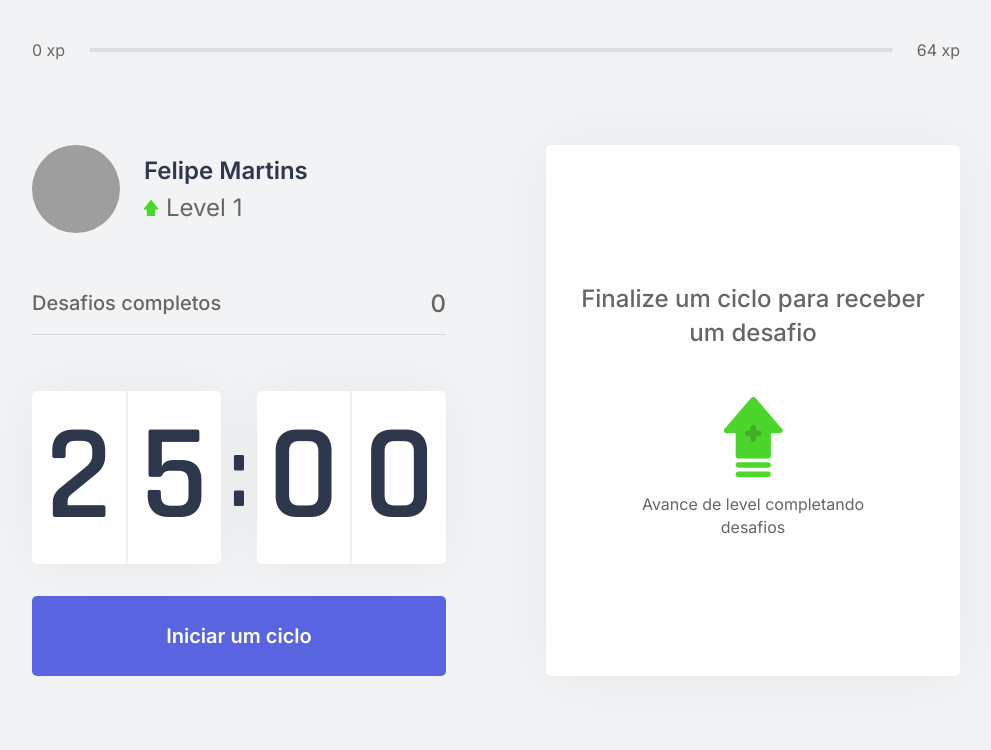
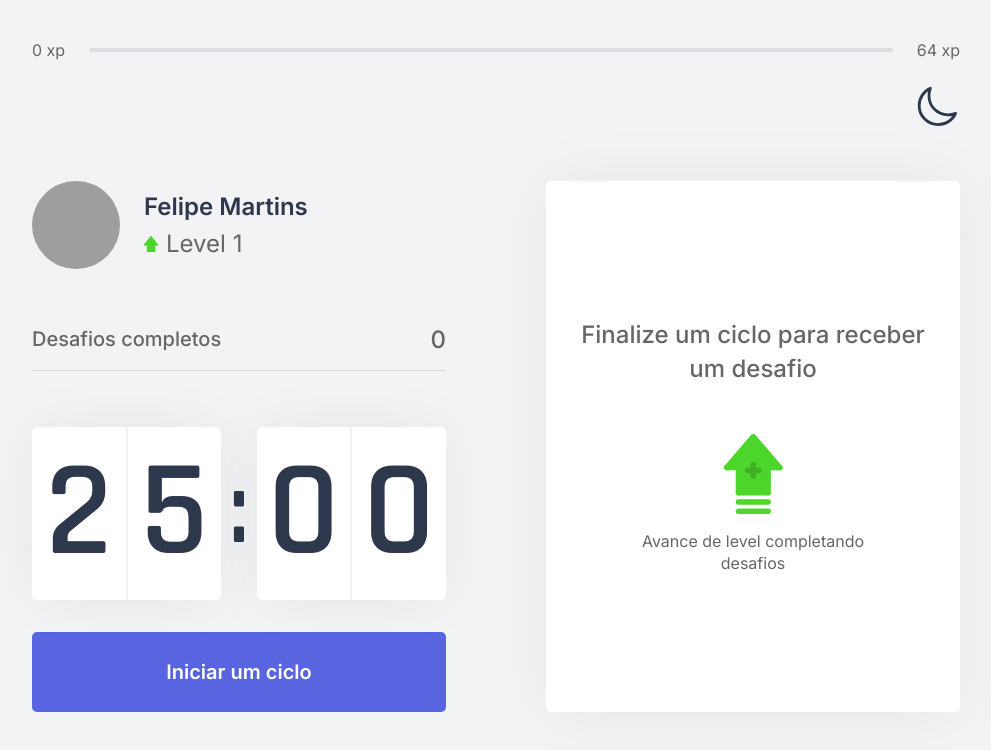
Before and after one commit to Felipe-martins1/moveit-nlw, a Next.js app: page / in a window 1280 px wide. Shown: the top 750 px of the page, without its empty margins (144-1135 px from the left). Built offline with nearby package versions, Linux system fonts and the light colour scheme; grey boxes are pictures that could not be loaded.

Commit message:
Dark-Mode

```diff
--- a/package.json
+++ b/package.json
@@ -11,7 +11,8 @@
     "js-cookie": "^2.2.1",
     "next": "10.0.7",
     "react": "17.0.1",
-    "react-dom": "17.0.1"
+    "react-dom": "17.0.1",
+    "react-icons": "^4.2.0"
   },
   "devDependencies": {
     "@types/js-cookie": "^2.2.6",
--- a/src/pages/index.tsx
+++ b/src/pages/index.tsx
@@ -11,6 +11,9 @@ import { CountdownProvider } from "../contexts/CountdownContext";
 import { GetServerSideProps } from "next";
 import { ChallengesProvider } from "../contexts/ChallengesContext";
 
+import { IoMoonOutline, IoMoonSharp } from "react-icons/io5";
+import { useState } from "react";
+
 interface HomeProps {
   level: number;
   currentExperience: number;
@@ -18,6 +21,17 @@ interface HomeProps {
 }
 
 export default function Home(props: HomeProps) {
+  const [darkModeOn, setDarkModeOn] = useState(false);
+  const LightcolorMode = () => {
+    const $html = document.querySelector("html");
+    $html.classList.remove("dark-mode");
+    setDarkModeOn(false);
+  };
+  const DarkcolorMode = () => {
+    const $html = document.querySelector("html");
+    $html.classList.add("dark-mode");
+    setDarkModeOn(true);
+  };
   return (
     <ChallengesProvider
       level={props.level}
@@ -29,7 +43,22 @@ export default function Home(props: HomeProps) {
           <title>Início | move.it</title>
         </Head>
         <ExperienceBar />
-
+        <div className={styles.darkMode}>
+          <div>
+            {!darkModeOn && (
+              <IoMoonOutline
+                onClick={DarkcolorMode}
+                style={{ fontSize: "2.8rem", cursor: "pointer" }}
+              />
+            )}
+            {darkModeOn && (
+              <IoMoonSharp
+                onClick={LightcolorMode}
+                style={{ fontSize: "2.8rem", cursor: "pointer" }}
+              />
+            )}
+          </div>
+        </div>
         <CountdownProvider>
           <section>
             <div>
--- a/src/styles/components/Countdown.module.css
+++ b/src/styles/components/Countdown.module.css
@@ -25,10 +25,10 @@
 }
 
 .countdownContainer > div span:first-child {
-  border-right: 1px solid #f0f1f3;
+  border-right: 1px solid var(--background);
 }
 .countdownContainer > div span:last-child {
-  border-left: 1px solid #f0f1f3;
+  border-left: 1px solid var(--background);
 }
 .countdownContainer > span {
   font-size: 6.25rem;
--- a/src/styles/global.css
+++ b/src/styles/global.css
@@ -11,6 +11,19 @@
   --text: #666666;
   --text-highline: #b3b9ff;
   --title: #2e384d;
+  --red: #e83f5b;
+  --green: #4cd62b;
+  --blue: #5965e0;
+  --blue-dark: #4953b8;
+  --blue-twitter: #2aa9e0;
+}
+.dark-mode:root {
+  --white: #232323;
+  --background: #111111;
+  --gray-line: #dcdde0;
+  --text: #f2f3f5;
+  --text-highline: #b3b9ff;
+  --title: #fff;
   --red: #e83f5b;
   --green: #4cd62b;
   --blue: #5965e0;
--- a/src/styles/pages/Home.module.css
+++ b/src/styles/pages/Home.module.css
@@ -16,3 +16,16 @@
   gap: 6.25rem;
   align-content: center;
 }
+
+.container .darkMode {
+  display: flex;
+  justify-content: flex-end;
+  margin-top: 1.5rem;
+
+  color: var(--title);
+}
+
+.container .darkMode > div > div {
+  display: flex;
+  width: 0;
+}
```
Also changed, not shown: 1 other file (tests, documents, lock files or other folders).
